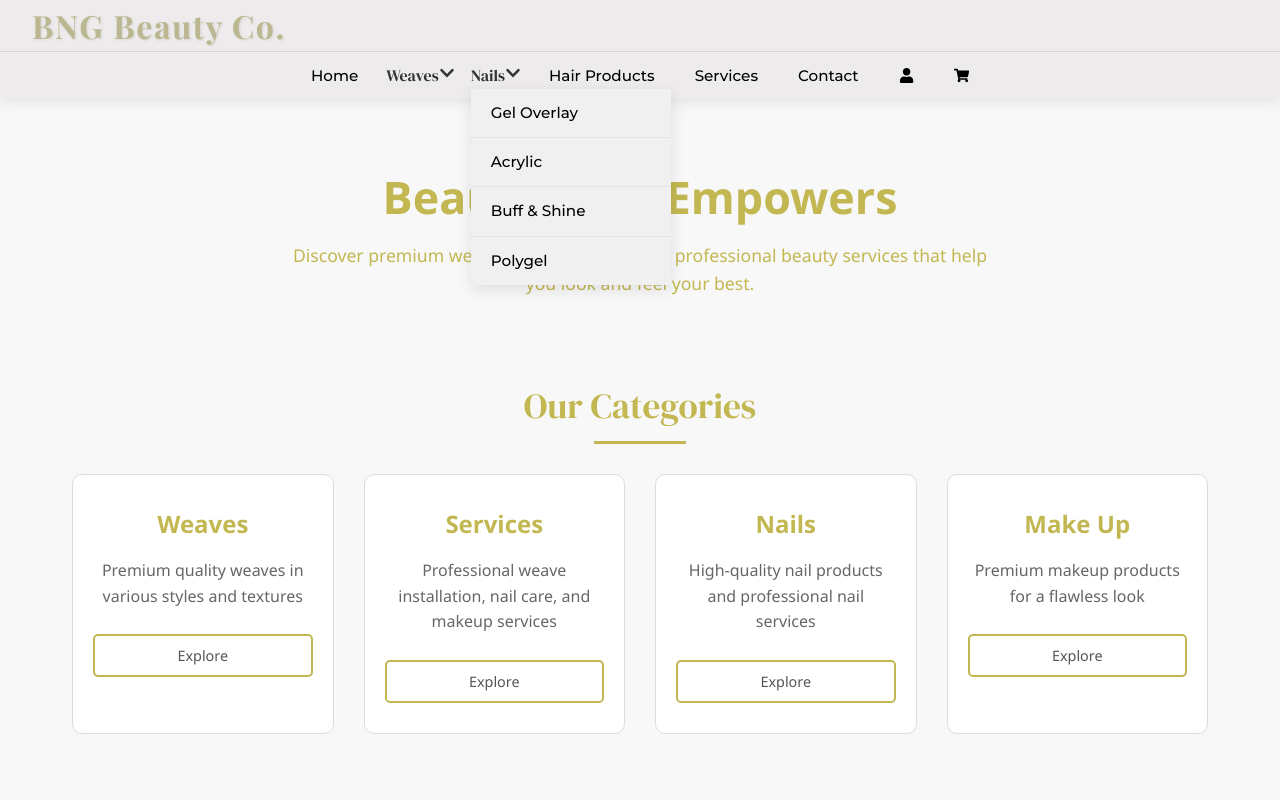
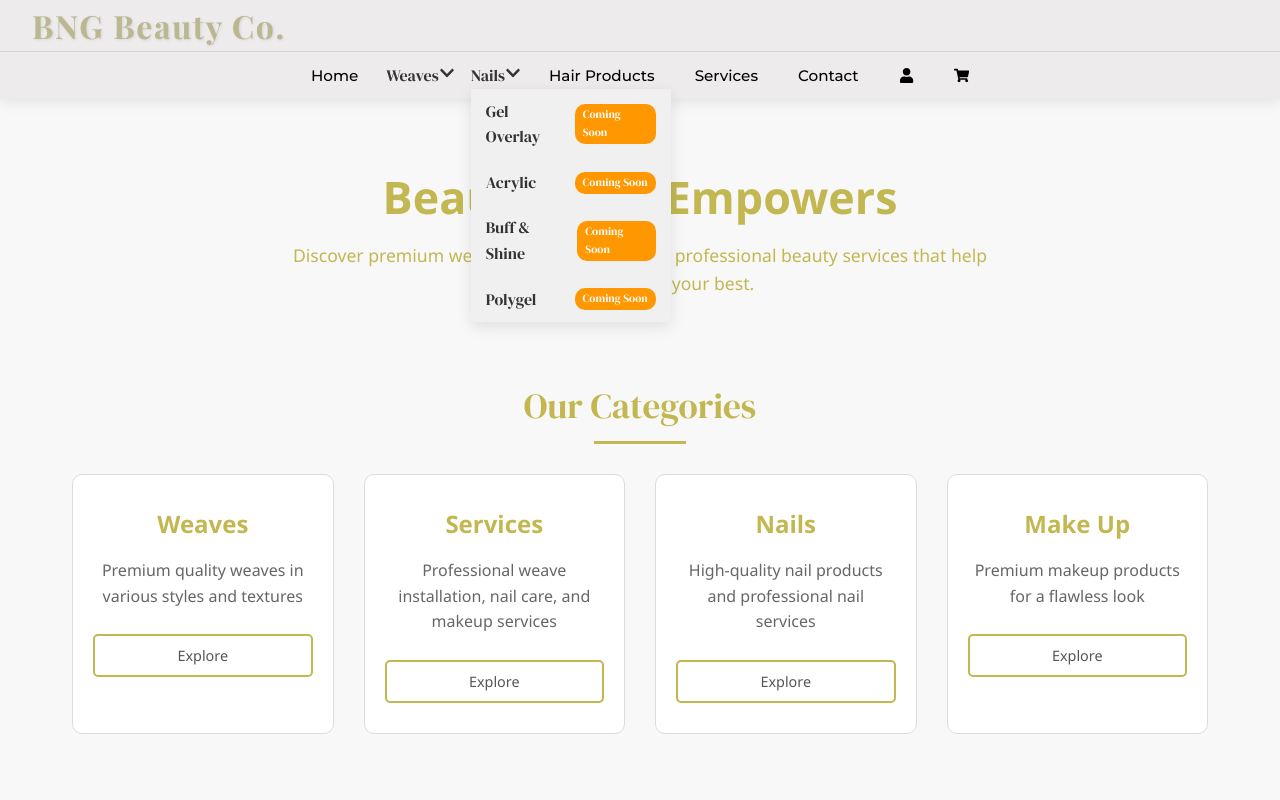
Before and after one commit to TshepoMadira/beauty-website, a React (Vite) app: page / in a window 1280 px wide. Both pictures are taken after a click on the element "Nails". Shown: the top 800 px of the page. Built offline with nearby package versions, Linux system fonts and the light colour scheme.

Commit message:
added a coming soon modal

```diff
--- a/src/components/Header.css
+++ b/src/components/Header.css
@@ -336,3 +336,101 @@ body {
     padding: 0.5rem;
   }
 }
+/*
+.coming-soon-item {
+  position: relative;
+  padding: 10px 15px;
+  cursor: pointer;
+  display: flex;
+  justify-content: space-between;
+  align-items: center;
+  transition: background-color 0.2s;
+}
+
+.coming-soon-item:hover {
+  background-color: rgba(0,0,0,0.05);
+}
+
+.coming-soon-badge {
+  background-color: #ff9800;
+  color: white;
+  font-size: 0.7rem;
+  padding: 2px 6px;
+  border-radius: 10px;
+  margin-left: 10px;
+} */
+
+/* Coming Soon Styles */
+.coming-soon-badge {
+  background-color: #ff9800;
+  color: white;
+  font-size: 0.7rem;
+  padding: 2px 8px;
+  border-radius: 10px;
+  margin-left: 8px;
+  font-weight: bold;
+}
+
+.dropdown-item {
+  padding: 10px 15px;
+  cursor: pointer;
+  display: flex;
+  align-items: center;
+  justify-content: space-between;
+  color: #333;
+  text-decoration: none;
+}
+
+.dropdown-item:hover {
+  background-color: rgba(0,0,0,0.05);
+}
+
+/* Coming Soon Modal */
+.coming-soon-modal {
+  position: fixed;
+  top: 0;
+  left: 0;
+  right: 0;
+  bottom: 0;
+  background-color: rgba(0,0,0,0.7);
+  display: flex;
+  justify-content: center;
+  align-items: center;
+  z-index: 1000;
+}
+
+.modal-content {
+  background-color: white;
+  padding: 2rem;
+  border-radius: 8px;
+  max-width: 400px;
+  text-align: center;
+  box-shadow: 0 4px 20px rgba(0,0,0,0.15);
+}
+
+.modal-content h3 {
+  color: #333;
+  margin-bottom: 1rem;
+}
+
+.modal-content p {
+  color: #666;
+  margin-bottom: 1.5rem;
+  line-height: 1.5;
+}
+
+.modal-close-btn {
+  margin-top: 1rem;
+  padding: 10px 20px;
+  background-color: #333;
+  color: white;
+  border: none;
+  border-radius: 4px;
+  cursor: pointer;
+  font-weight: bold;
+  transition: background-color 0.2s;
+}
+
+.modal-close-btn:hover {
+  background-color: #555;
+}
--- a/src/components/Header.jsx
+++ b/src/components/Header.jsx
@@ -7,6 +7,7 @@ const Header = ({ cartCount }) => {
   const [scrolled, setScrolled] = useState(false);
   const [mobileMenuOpen, setMobileMenuOpen] = useState(false);
   const [openDropdown, setOpenDropdown] = useState(null);
+  const [showComingSoonModal, setShowComingSoonModal] = useState(false);
 
   // Handle scroll behavior (don't update if mobile menu is open)
   useEffect(() => {
@@ -108,10 +109,18 @@ const Header = ({ cartCount }) => {
               <FaChevronDown className="dropdown-icon" />
             </div>
             <div className={`dropdown-menu ${openDropdown === 'nails' ? 'open' : ''}`}>
-              <Link to="/nails/gel-overlay" onClick={handleMobileLinkClick}>Gel Overlay</Link>
-              <Link to="/nails/acrylic" onClick={handleMobileLinkClick}>Acrylic</Link>
-              <Link to="/nails/buff-shine" onClick={handleMobileLinkClick}>Buff & Shine</Link>
-              <Link to="/nails/polygel" onClick={handleMobileLinkClick}>Polygel</Link>
+              <div className="dropdown-item" onClick={() => setShowComingSoonModal(true)}>
+                Gel Overlay <span className="coming-soon-badge">Coming Soon</span>
+              </div>
+              <div className="dropdown-item" onClick={() => setShowComingSoonModal(true)}>
+                Acrylic <span className="coming-soon-badge">Coming Soon</span>
+              </div>
+              <div className="dropdown-item" onClick={() => setShowComingSoonModal(true)}>
+                Buff & Shine <span className="coming-soon-badge">Coming Soon</span>
+              </div>
+              <div className="dropdown-item" onClick={() => setShowComingSoonModal(true)}>
+                Polygel <span className="coming-soon-badge">Coming Soon</span>
+              </div>
             </div>
           </li>
 
@@ -140,6 +149,23 @@ const Header = ({ cartCount }) => {
           </li>
         </ul>
       </nav>
+
+      {/* Coming Soon Modal */}
+      {showComingSoonModal && (
+        <div className="coming-soon-modal">
+          <div className="modal-content">
+            <h3>Exciting Things Are Coming!</h3>
+            <p>Our nail services are currently in development. We're working hard to bring you the highest quality options and appreciate your patience.</p>
+            <p>Stay tuned for updates on our new nail services launching soon!</p>
+            <button
+              onClick={() => setShowComingSoonModal(false)}
+              className="modal-close-btn"
+            >
+              Got it!
+            </button>
+          </div>
+        </div>
+      )}
     </header>
   );
 };
```
